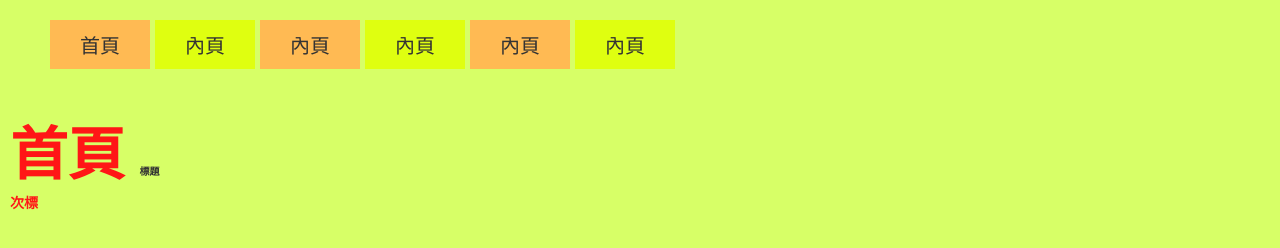
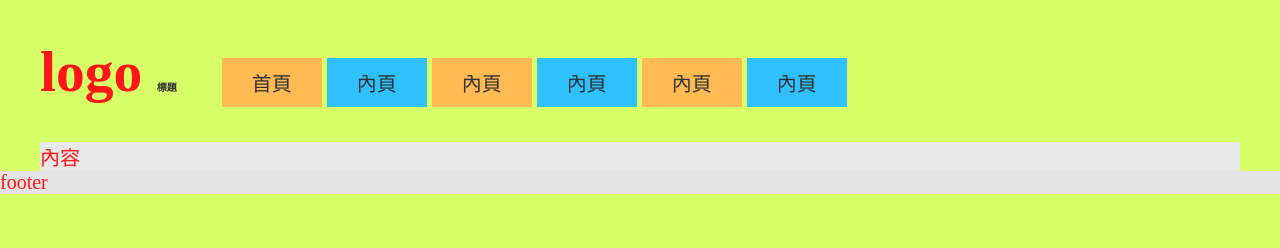
Before and after one commit to sexfat/ted102, a plain HTML site: page index.html in a window 1280 px wide. Drawn offline with Linux system fonts and the light colour scheme.

Commit message:
add layout

```diff
--- a/index.html
+++ b/index.html
@@ -1,13 +1,18 @@
 <!DOCTYPE html>
 <html lang="en">
+
 <head>
     <meta charset="UTF-8">
     <meta name="viewport" content="width=device-width, initial-scale=1.0">
     <link rel="stylesheet" href="css/styles.css">
     <title>sass</title>
 </head>
+
 <body>
     <header>
+        <h1>logo
+            <span>標題</span>
+        </h1>
         <nav class="nav">
             <ul>
                 <li><a href="#">首頁</a></li>
@@ -20,15 +25,14 @@
         </nav>
     </header>
     <div class="wrapper">
-        <h1>首頁
-            <span>標題</span>
-            <div class="title">
-                次標
-            </div>
-        </h1>
+      內容
 
     </div>
+    <footer>
+        footer
+    </footer>
 
 
 </body>
+
 </html>
--- a/sass/_sassVar.scss
+++ b/sass/_sassVar.scss
@@ -15,3 +15,4 @@ $bg-color :(
  );  // map
 
  $w : 1200px; //全域變數
+ $zero : 0px;
--- a/styles.scss
+++ b/styles.scss
@@ -7,8 +7,8 @@
 
 //共用
 body {
-    margin: $margin;
-    padding: $null;
+    margin: $zero;
+    padding: $zero;
     font-size:  $fontsize;
     color: map-get( $bg-color, 'red' );
     background-color: map-get( $bg-color, 'green' );
@@ -17,7 +17,18 @@ body {
 //
 
 header {
+    // background-color: rgb(218, 218, 218);
+    @include marginAuto(1200px);
+    h1 {
+        font-size: $h1 ;
+        display: inline-block;
+        span {
+           font-size: 10px;
+           color : #333
+        }
+    }
     nav {
+        display: inline-block;
         ul {
             list-style: none;
             li {
@@ -26,7 +37,7 @@ header {
                 }
                  display: inline-block;
                  padding: 10px 30px;
-                 background-color: rgb(223, 255, 16);
+                 background-color: rgb(47, 193, 255);
                  cursor: pointer;
                  a {
                      color: map-get( $bg-color, 'link' );
@@ -41,19 +52,14 @@ header {
 }
 
 .wrapper{
-    h1 {
-        font-size: $h1 ;
-        span {
-           font-size: 10px;
-           color : #333
-        }
-        .title {
-          font-size: 14px;
-        }
-    }
-
+    @include marginAuto(1200px);
+    background-color: rgb(232, 232, 232);
 }
 
+footer {
+    @include marginAuto(100%);
+    background-color: rgb(228, 228, 228);
+}
 
 .rect {
   @include marginAuto($w);
```
Also changed, not shown: css/styles.css, 1 other file.
